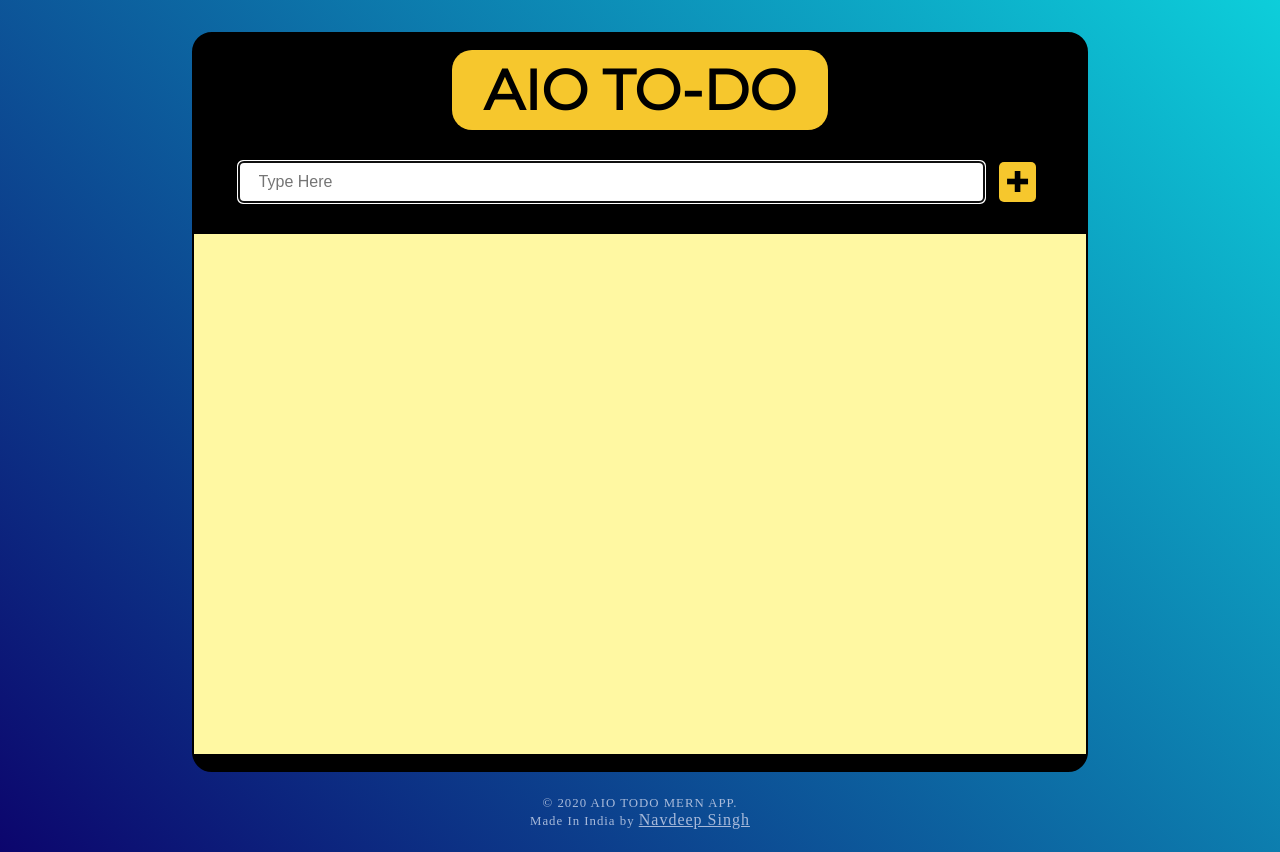
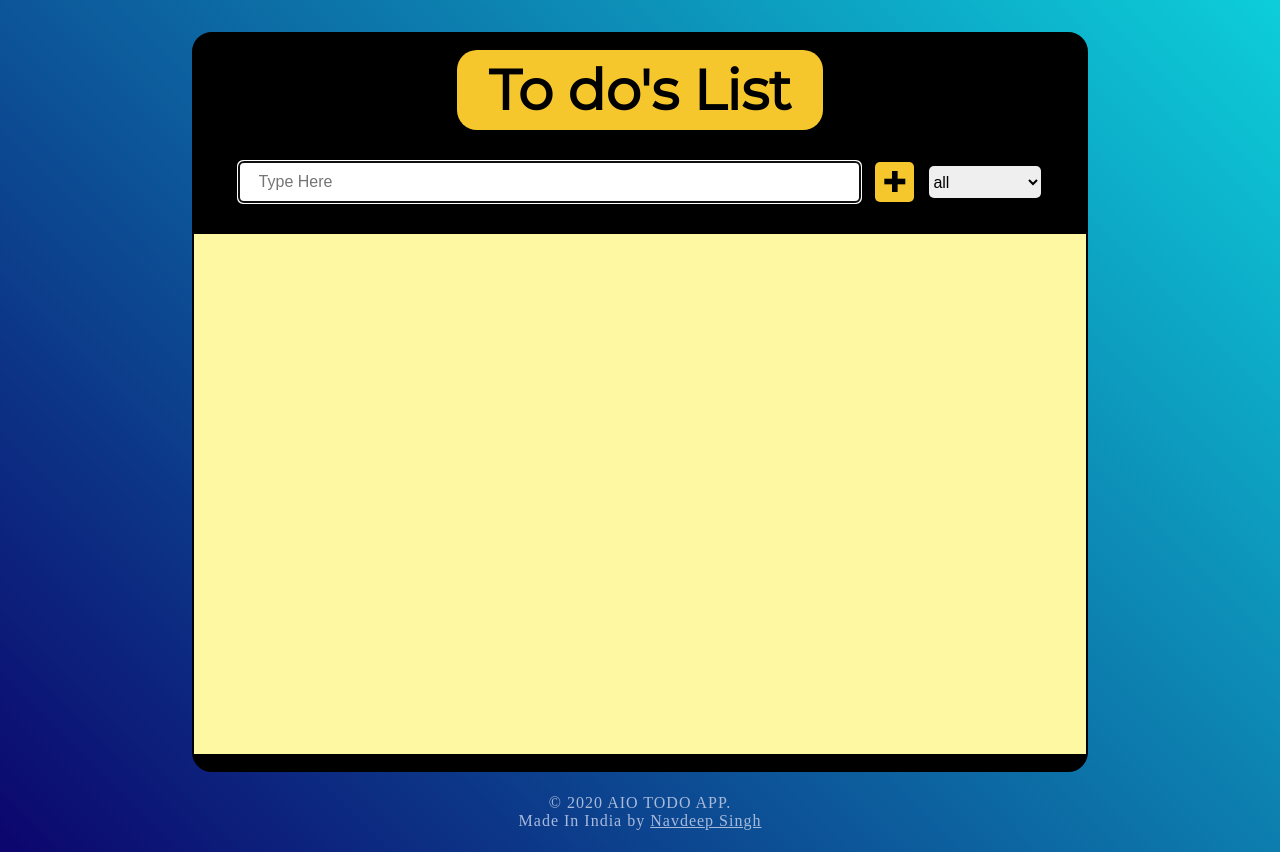
Before and after one commit to Navdeepsingh4298/aio-todo, a React (Create React App) app: page / in a window 1280 px wide. Built offline with nearby package versions, Linux system fonts and the light colour scheme.

Commit message:
changed header, some styling, add local storage and filter

```diff
--- a/src/App.js
+++ b/src/App.js
@@ -1,4 +1,4 @@
-import React, { useState } from 'react';
+import React, { useEffect, useState } from 'react';
 
 // Components
 import Header from './components/header/header.component';
@@ -11,20 +11,64 @@ import { GlobalStyle, AppContainer } from './global.styles';
 
 const App = () => {
 
+  // State
   const [inputText, setInputText] = useState("");
   const [todos, setTodos] = useState([]);
+  const [status, setStatus] = useState("all");
+  const [filteredTodos, setFilteredTodos] = useState([]);
+
+
+  //run once when app starts
+  useEffect(() => {
+    getFromLocalStorage();
+  }, []);
+
+  // it runs below two functions only when todos and status changes
+  useEffect(() => {
+    const filterHandler = () => {
+      switch (status) {
+        case 'completed':
+          setFilteredTodos(todos.filter(todo => todo.isCompleted === true));
+          break;
+        case 'uncompleted':
+          setFilteredTodos(todos.filter(todo => todo.isCompleted === false));
+          break;
+        default:
+          setFilteredTodos(todos);
+          break;
+      }
+    }
+    const saveToLocalStorage = () => {
+      localStorage.setItem("todos", JSON.stringify(todos));
+    };
+
+    filterHandler();
+    saveToLocalStorage();
+  }, [todos, status]);
+
+
+  // Save to Local Storage
+  const getFromLocalStorage = () => {
+    if (localStorage.getItem("todos") === null) {
+      localStorage.setItem("todos", JSON.stringify([]));
+    } else {
+      let todoLocal = JSON.parse(localStorage.getItem("todos"));
+      setTodos(todoLocal);
+    }
+  };
 
   return (
     <>
       <AppContainer>
         <GlobalStyle />
         <Header
-          title="AIO TO-DO"
+          title="To do's List"
         />
 
         <InputBox
           inputText={inputText}
           setInputText={setInputText}
+          setStatus={setStatus}
           todos={todos}
           setTodos={setTodos}
         />
@@ -32,6 +76,7 @@ const App = () => {
         <ItemList
           items={todos}
           setTodos={setTodos}
+          filteredTodos={filteredTodos}
         />
 
       </AppContainer >
--- a/src/components/footer/footer.component.jsx
+++ b/src/components/footer/footer.component.jsx
@@ -9,7 +9,7 @@ const Footer = () => {
   return (
     <FooterContainer>
       <FooterPara>
-        &copy; {year} AIO TODO MERN APP.
+        &copy; {year} AIO TODO APP.
       </FooterPara>
       <FooterPara>
         Made In India by <FooterLink href="https://github.com/navdeepsingh4298" >Navdeep Singh</FooterLink>
--- a/src/components/footer/footer.styles.js
+++ b/src/components/footer/footer.styles.js
@@ -7,21 +7,21 @@ export const FooterContainer = styled.div`
   flex-direction: column;
   width: 70vw;
   height: 5rem;
+  font-size: 1rem;
   letter-spacing: 1px;
 
   @media screen and (max-width: 800px){
     width: 100vw;
     height: 3.6rem;
+    font-size: 0.8rem;
   }
 `;
 
 export const FooterPara = styled.p`
-  font-size: 0.8rem;
   color: var(--grey);
   margin: 0;
 `;
 
 export const FooterLink = styled.a`
   color: var(--grey);
-  font-size: 1rem;
 `;
--- a/src/components/input-box/input-box.component.jsx
+++ b/src/components/input-box/input-box.component.jsx
@@ -7,12 +7,16 @@ import { v4 as uuidv4 } from 'uuid';
 import Button from '../button/button.component';
 
 // styled component
-import { InputBoxContainer, Input } from './input-box.styles';
+import { InputBoxContainer, Input, SelectDropDown } from './input-box.styles';
 
-const InputBox = ({ inputText, setInputText, todos, setTodos }) => {
+const InputBox = ({ inputText, setInputText, todos, setTodos, setStatus }) => {
 
   const handleTextChange = e => {
     setInputText(e.target.value)
+  }
+
+  const handleStatus = e => {
+    setStatus(e.target.value);
   }
 
   const handleAddBtnClick = e => {
@@ -34,7 +38,7 @@ const InputBox = ({ inputText, setInputText, todos, setTodos }) => {
     }
   }
 
-  // if someone press enter key after typing
+  // if someone press enter key
   const checkEnterKey = e => {
     e.keyCode === 13 && handleAddBtnClick(e);
   }
@@ -53,6 +57,13 @@ const InputBox = ({ inputText, setInputText, todos, setTodos }) => {
         btnName="&#10010;"
         handleClick={handleAddBtnClick}
       />
+      <SelectDropDown
+        onChange={handleStatus}
+      >
+        <option value="all">all</option>
+        <option value="completed">completed</option>
+        <option value="uncompleted">uncompleted</option>
+      </SelectDropDown>
     </InputBoxContainer>
   )
 }
--- a/src/components/input-box/input-box.styles.js
+++ b/src/components/input-box/input-box.styles.js
@@ -2,7 +2,7 @@ import styled from 'styled-components';
 
 export const InputBoxContainer = styled.div`
   display: flex;
-  justify-content: space-between;
+  justify-content: center;
   align-items: center;
   width: 90%;
   height: 2.5rem;
@@ -10,13 +10,15 @@ export const InputBoxContainer = styled.div`
   margin: 1rem auto;
 
   @media screen and (max-width: 800px){
-    height: 2rem;
+    height: 6rem;
+    flex-wrap: wrap;
+    margin: 0 auto;
   }
 `;
 
 export const Input = styled.input`
-  width: 100%;
-  height: 100%;
+  width: 80%;
+  height: 2rem;
   font-size: 1rem;
   border: none;
   border-radius: 5px;
@@ -24,7 +26,22 @@ export const Input = styled.input`
   padding: 20px;
 
   @media screen and (max-width: 800px){
-    font-size: 1rem;
+    font-size: 0.8rem;
+    height: 1.8rem;
+    padding: 15px;
     margin-right: 5px;
   }
 `;
+
+export const SelectDropDown = styled.select`
+  height: 2rem;
+  border: none;
+  font-size: 1rem;
+  border-radius: 5px;
+  margin-left: 10px;
+
+  @media screen and (max-width: 800px){
+    font-size: 0.8rem;
+    height: 1.8rem;
+  }
+`;
--- a/src/components/item/item.component.jsx
+++ b/src/components/item/item.component.jsx
@@ -1,7 +1,4 @@
 import React from 'react';
-
-//for toast notifications
-import toaster from 'toasted-notes';
 
 // component
 import Button from '../button/button.component';
--- a/src/components/items-list/item-list.component.jsx
+++ b/src/components/items-list/item-list.component.jsx
@@ -6,14 +6,14 @@ import Item from '../item/item.component';
 // Styled component
 import { ItemListContainer } from './item-list.styles';
 
-const ItemList = ({ items, setTodos }) => {
+const ItemList = ({ items, setTodos, filteredTodos }) => {
 
   // TODO: Make li 's  sortable so that it can be arranged in right order
 
   return (
     <ItemListContainer>
       {
-        items.map(item => {
+        filteredTodos.map(item => {
           return (
             <Item
               key={item.id}
```
Also changed, not shown: 1 other file (tests, documents, lock files or other folders).
